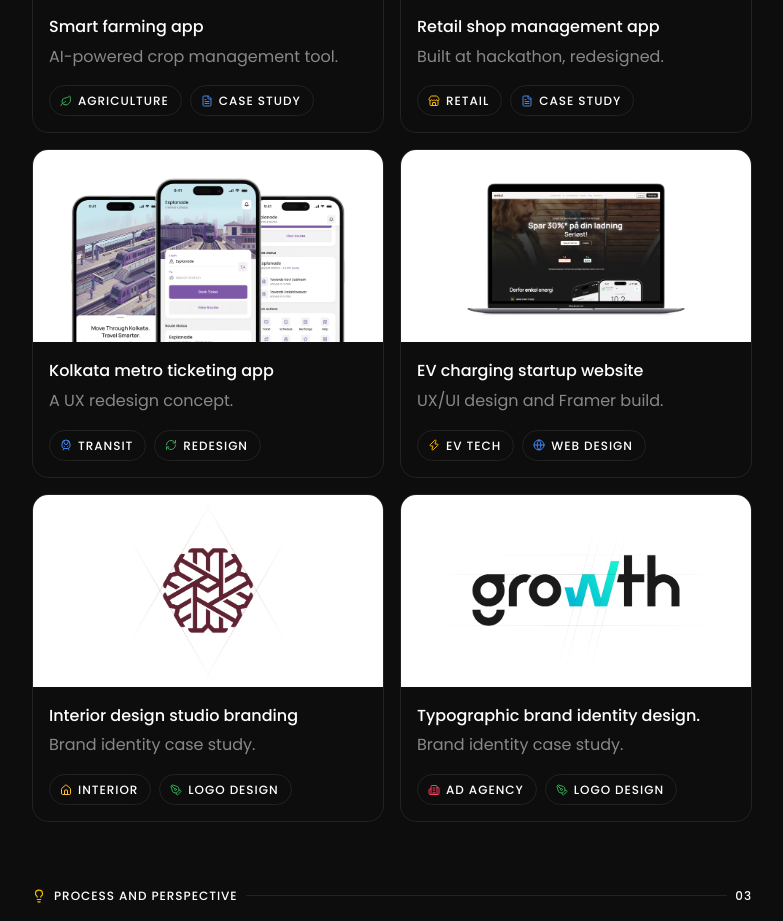
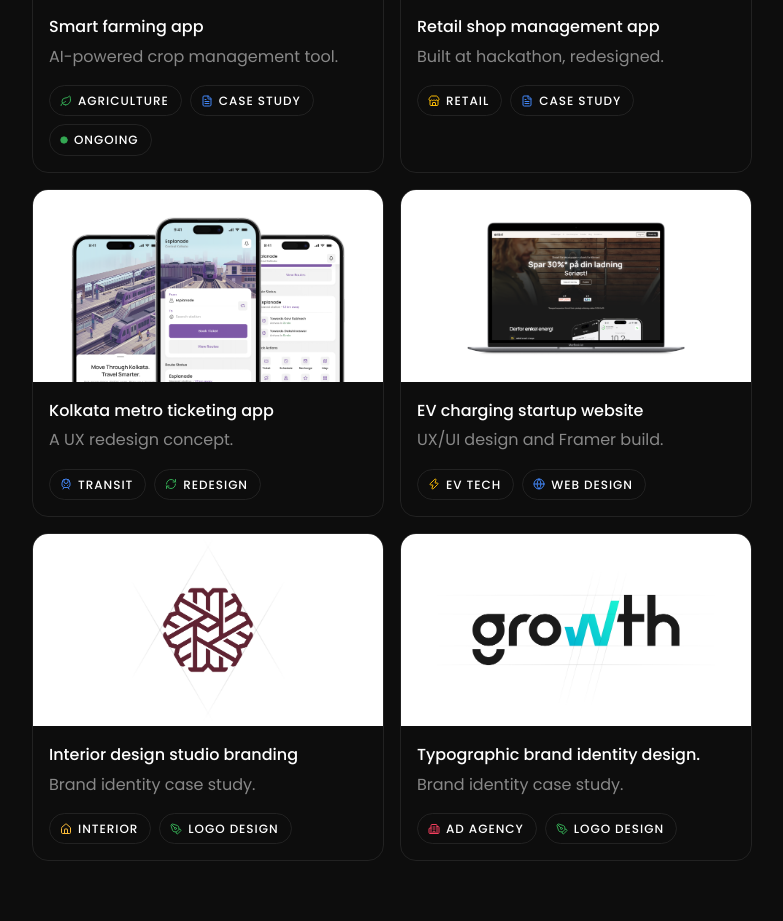
Before and after one commit to RITAMBISWAS404/PORTFOLIO-2026, a Next.js app: page / in a window 1280 px wide. Shown: the part 2200-3121 px from the top of the page, without its empty margins (248-1031 px from the left). Built offline with nearby package versions, Linux system fonts and the light colour scheme.

Commit message:
Add ONGOING tag to smart farming project

```diff
--- a/data/content.ts
+++ b/data/content.ts
@@ -25,7 +25,7 @@ export const zeno = {
 };
 
 export const projects = [
-  { title: "Smart farming app",            sub: "AI-powered crop management tool.",  tags: ["AGRICULTURE","CASE STUDY"],  img: "/images/smart farming.png",  href: "https://www.figma.com/design/YjLXUm3ewgTPgoWfI6Ubz2/Smart-Farming-Assistant?node-id=0-1&t=rZMf4eRmUfzfHB6z-1" },
+  { title: "Smart farming app",            sub: "AI-powered crop management tool.",  tags: ["AGRICULTURE","CASE STUDY","ONGOING"],  img: "/images/smart farming.png",  href: "https://www.figma.com/design/YjLXUm3ewgTPgoWfI6Ubz2/Smart-Farming-Assistant?node-id=0-1&t=rZMf4eRmUfzfHB6z-1" },
   { title: "Retail shop management app",   sub: "Built at hackathon, redesigned.",   tags: ["RETAIL","CASE STUDY"],       img: "/images/retail.png",         href: "https://www.notion.so/ShopEZ-33630418f5cc80618b9ac5061264f68e?source=copy_link" },
   { title: "Kolkata metro ticketing app",  sub: "A UX redesign concept.",            tags: ["TRANSIT","REDESIGN"],        img: "/images/kolkata metro.png",  href: "https://www.linkedin.com/posts/ritam404_uiux-uxdesign-uidesign-ugcPost-7448791535992848384-PAQR?utm_source=share&utm_medium=member_desktop&rcm=ACoAAEVuVgMBOr5pHJo3NpKGEmtB_wTvaJQiUsM" },
   { title: "EV charging startup website",  sub: "UX/UI design and Framer build.",    tags: ["EV TECH","WEB DESIGN"],      img: "/images/ev website.png",     href: "https://enkelenergi.framer.website/" },
--- a/sections/Projects.tsx
+++ b/sections/Projects.tsx
@@ -1,7 +1,7 @@
 "use client";
 import { useRef } from "react";
 import { useInView } from "framer-motion";
-import { LayoutGrid,Leaf,FileText,Store,TrainFront,RefreshCw,Zap,Globe,Home,PenTool,Building2 } from "lucide-react";
+import { LayoutGrid,Leaf,FileText,Store,TrainFront,RefreshCw,Zap,Globe,Home,PenTool,Building2,Circle } from "lucide-react";
 import SectionLabel from "@/components/SectionLabel";
 import { projects } from "@/data/content";
 import { C, tagStyle, tagHv, revealStyle, col } from "@/lib/tokens";
@@ -17,6 +17,7 @@ const tagIcons: Record<string,React.ReactNode>={
   "INTERIOR":   <Home       size={12} color="#fdbd39"  strokeWidth={2}/>,
   "LOGO DESIGN":<PenTool    size={12} color={C.accent} strokeWidth={2}/>,
   "AD AGENCY":  <Building2  size={12} color={C.red}    strokeWidth={2}/>,
+  "ONGOING":    <Circle     size={8}  color={C.accent} fill={C.accent}/>,
 };
 
 function ProjectCard({p,delay}:{p:typeof projects[0];delay:number}){
```
